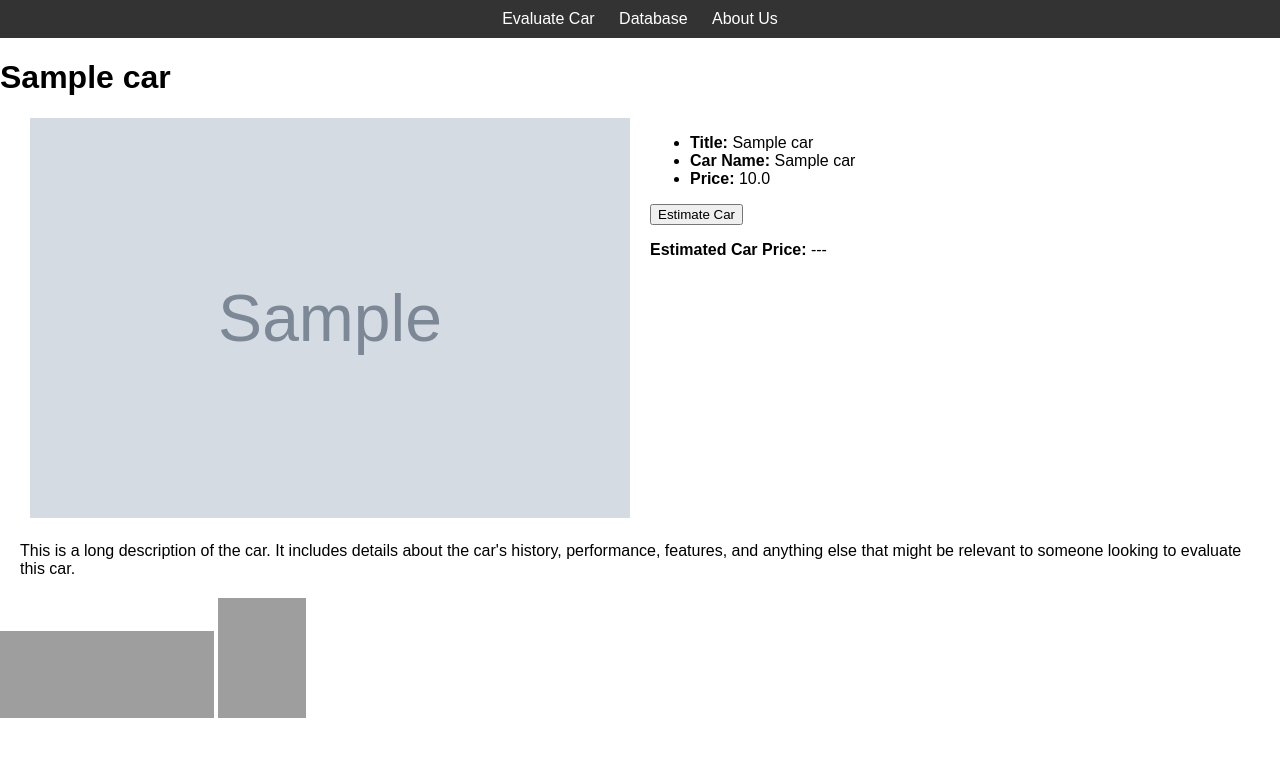
After one commit to demin1078/auto_evaluation, a Django app: page /car/1/ in a window 1280 px wide. The commit adds this page. Shown: the top 757 px of the page. Run offline with Django 5.2, Linux system fonts and the light colour scheme; tables that the repository leaves empty hold one stand-in row (values such as "Sample post"); grey boxes marked "Sample" are stand-in pictures; some libraries are stand-ins or nearby versions; grey boxes are pictures that could not be loaded.

Commit message:
add clickable links

```diff
--- a/evaluate/models.py
+++ b/evaluate/models.py
@@ -1,4 +1,5 @@
 from django.db import models
+from django.urls import reverse
 
 # Create your models here.
 
@@ -21,3 +22,6 @@ class Cars(models.Model):
 
     mileage = models.FloatField( null=True)
     price = models.FloatField( null=True)
+
+    def get_absolute_url(self):
+        return reverse('car_detail', args=[str(self.id)])
--- /dev/null
+++ b/evaluate/templates/evaluate/car_detail.html
@@ -0,0 +1,31 @@
+{% extends 'evaluate/base.html' %}
+{% load static %}
+
+{% block title %}Car Detail{% endblock %}
+
+{% block content %}
+<h1>{{ car.title }}</h1>
+<div class="container">
+    <div class="car-image">
+        <img src="{{ car.photo_url }}" alt="Car Image">
+    </div>
+    <div class="car-details">
+        <ul>
+            {% for key, value in car_characteristics.items %}
+                <li><strong>{{ key }}:</strong> {{ value }}</li>
+            {% endfor %}
+        </ul>
+        <form method="post">
+            {% csrf_token %}
+            <button type="submit">Estimate Car</button>
+        </form>
+        <p><strong>Estimated Car Price:</strong> {{ estimated_price }}</p>
+    </div>
+</div>
+<div class="car-description">
+    <p>
+        This is a long description of the car. It includes details about the car's history, performance,
+        features, and anything else that might be relevant to someone looking to evaluate this car.
+    </p>
+</div>
+{% endblock %}
--- a/evaluate/templates/evaluate/database.html
+++ b/evaluate/templates/evaluate/database.html
@@ -8,12 +8,14 @@
 <div class="card-container">
     {% for car in cars %}
         <div class="card">
+            <a href="{{ car.get_absolute_url }}">
                 <img src="{{ car.photo_url }}" alt="{{ car.car_name }}">
                 <div class="card-content">
                     <h2>{{ car.title }}</h2>
                     <p><strong>Car Name:</strong> {{ car.car_name }}</p>
                     <p><strong>Price:</strong> ${{ car.price }}</p>
                 </div>
+            </a>
         </div>
     {% endfor %}
 </div>
--- a/evaluate/urls.py
+++ b/evaluate/urls.py
@@ -5,5 +5,6 @@ urlpatterns = [
     path('', views.evaluate_car, name='evaluate_car'),
     path('database/', views.database, name='database'),
     path('about/', views.about, name='about'),
+    path('car/<int:pk>/', views.car_detail, name='car_detail'),
 
 ]
--- a/evaluate/views.py
+++ b/evaluate/views.py
@@ -1,4 +1,4 @@
-from django.shortcuts import render
+from django.shortcuts import render, get_object_or_404
 from .models import TodoItem, Cars
 import random
 
@@ -24,3 +24,19 @@ def database(request):
 
 def about(request):
     return render(request, 'evaluate/about.html')
+
+
+
+def car_detail(request, pk):
+    car = get_object_or_404(Cars, pk=pk)
+    context = {
+        'car': car,
+        'car_characteristics': {
+            'Title': car.title,
+            'Car Name': car.car_name,
+            'Price': car.price,
+            # добавьте другие характеристики автомобиля здесь
+        },
+        'estimated_price': '---',  # это можно заменить реальной логикой оценки
+    }
+    return render(request, 'evaluate/car_detail.html', context)
```
Lines whose indentation alone changed are shown as unchanged.
